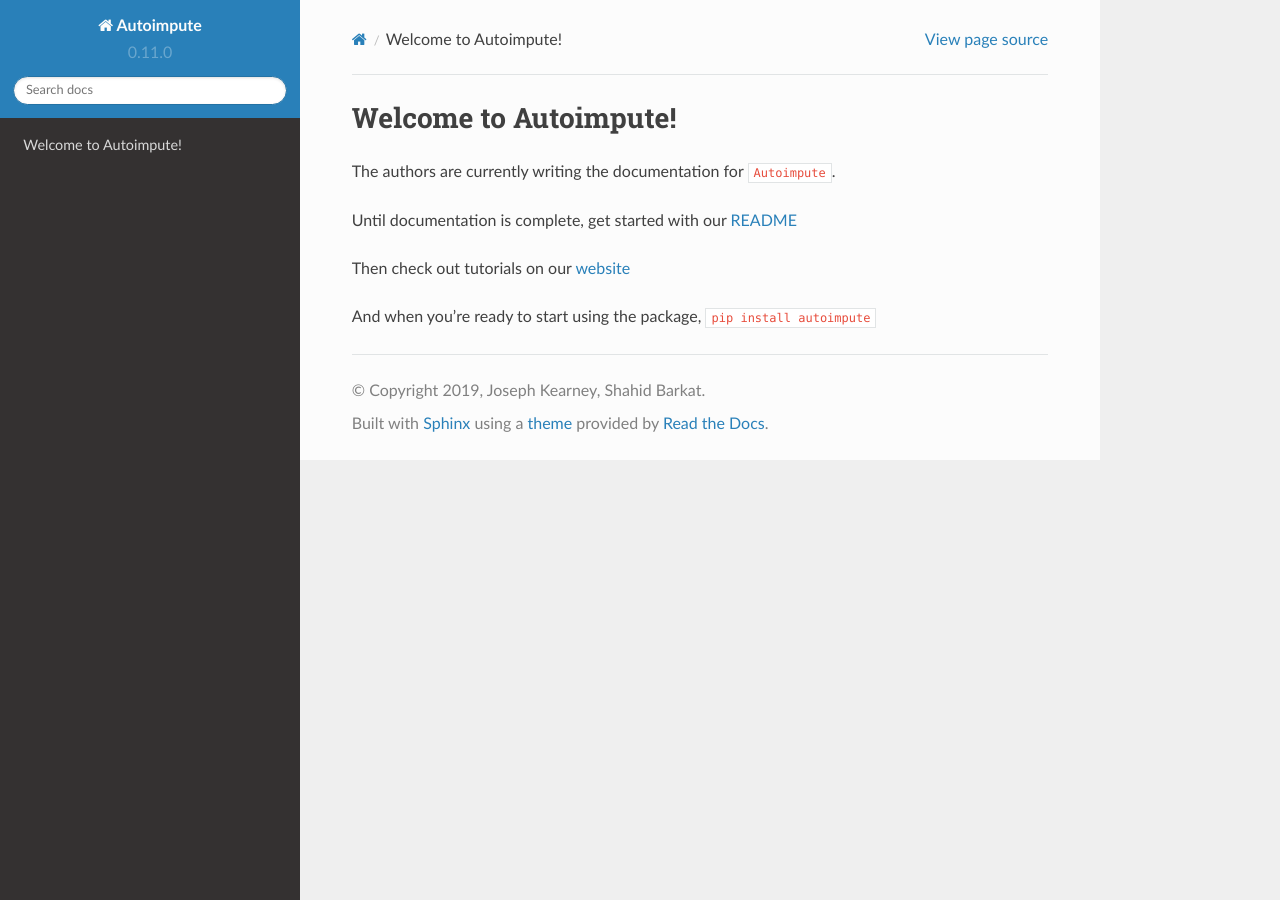
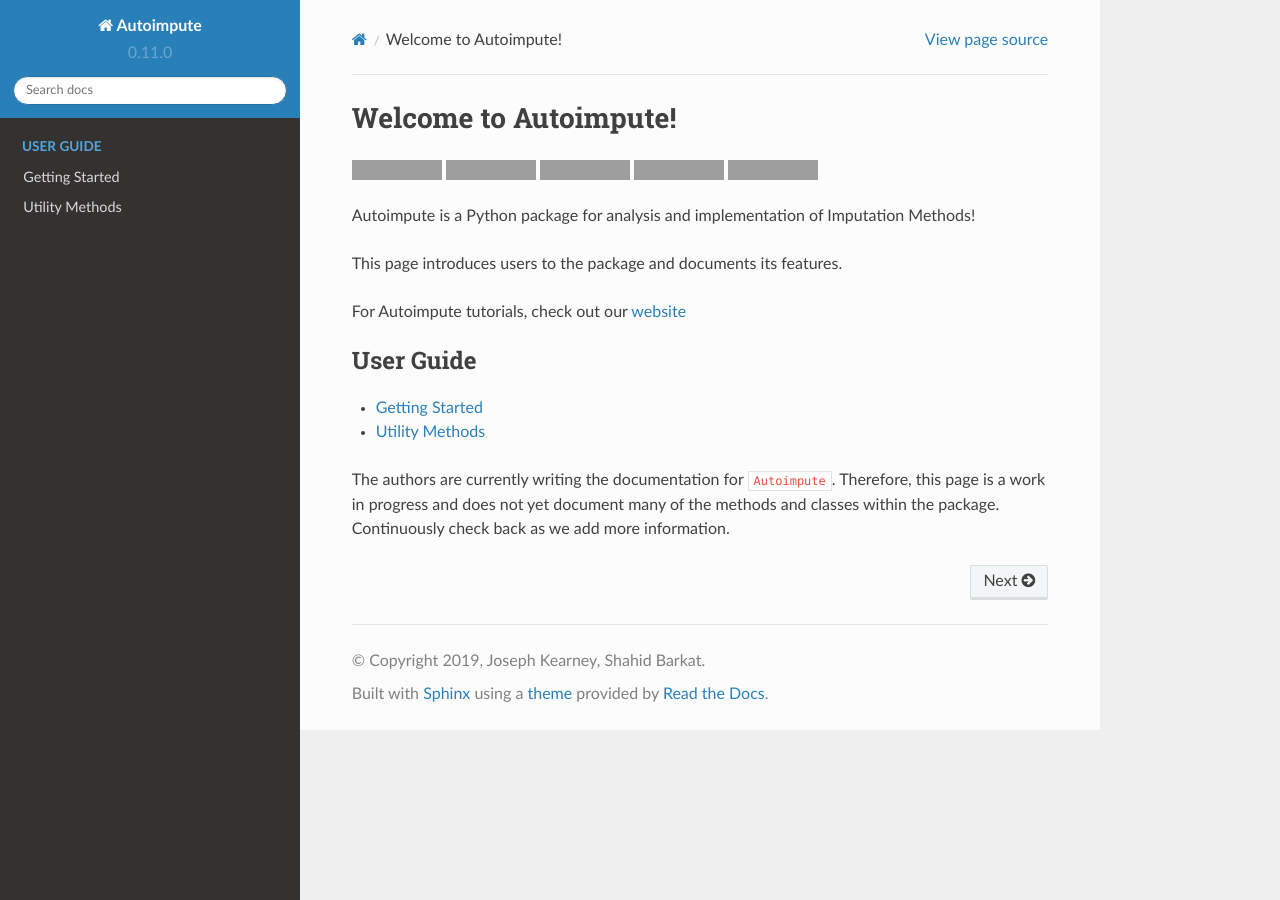
Before and after one commit to kearnz/autoimpute, a Sphinx documentation site: the page built from docs/source/index.rst, in a window 1280 px wide. Built offline with Sphinx 7.4.7 and the Read the Docs theme 2.0.0, drawn with Linux system fonts in a browser that asks for light colours; grey boxes are pictures that could not be loaded.

Commit message:
updated documentation with initial user guides

```diff
--- a/docs/source/conf.py
+++ b/docs/source/conf.py
@@ -65,6 +65,8 @@
     'sphinx.ext.ifconfig',
     'sphinx.ext.viewcode',
     'sphinx.ext.githubpages',
+    'sphinx.ext.napoleon',
+    'm2r'
 ]
 
 # Add any paths that contain templates here, relative to this directory.
@@ -73,8 +75,8 @@
 # The suffix(es) of source filenames.
 # You can specify multiple suffix as a list of string:
 #
-# source_suffix = ['.rst', '.md']
-source_suffix = '.rst'
+source_suffix = ['.rst', '.md']
+#source_suffix = '.rst'
 
 # The master toctree document.
 master_doc = 'index'
--- a/docs/source/index.rst
+++ b/docs/source/index.rst
@@ -1,23 +1,39 @@
-.. Autoimpute documentation master file, created by
-   sphinx-quickstart on Mon May 13 22:51:38 2019.
-   You can adapt this file completely to your liking, but it should at least
-   contain the root `toctree` directive.
-
 Welcome to Autoimpute!
 ======================
 
-.. toctree::
-   :maxdepth: 2
-   :caption: Contents:
+.. image:: https://badge.fury.io/py/autoimpute.svg
+   :target: https://badge.fury.io/py/autoimpute
+   :alt: PyPI version
 
-The authors are currently writing the documentation for :code:`Autoimpute`.
+.. image:: https://travis-ci.com/kearnz/autoimpute.svg?branch=master
+   :target: https://travis-ci.com/kearnz/autoimpute
+   :alt: Build Status
 
-Until documentation is complete, get started with our README_
+.. image:: https://readthedocs.org/projects/autoimpute/badge/?version=latest
+   :target: https://autoimpute.readthedocs.io/en/latest/?badge=latest
+   :alt: Documentation Status
 
-.. _README: https://github.com/kearnz/autoimpute/blob/master/README.md
+.. image:: https://img.shields.io/badge/License-MIT-blue.svg
+   :target: https://lbesson.mit-license.org/
+   :alt: MIT license
 
-Then check out tutorials on our website_
+.. image:: https://img.shields.io/badge/python-3.6-blue.svg
+   :target: https://www.python.org/downloads/release/python-360/
+   :alt: Python 3.6
+
+Autoimpute is a Python package for analysis and implementation of Imputation Methods!
+
+This page introduces users to the package and documents its features.
+
+For Autoimpute tutorials, check out our website_
 
 .. _website: https://kearnz.github.io/autoimpute-tutorials/
 
-And when you're ready to start using the package, :code:`pip install autoimpute`
+.. toctree::
+    :caption: User Guide
+    :titlesonly:
+
+    Getting Started <user_guide/getting_started>
+    Utility Methods <user_guide/utils>
+
+The authors are currently writing the documentation for :code:`Autoimpute`. Therefore, this page is a work in progress and does not yet document many of the methods and classes within the package. Continuously check back as we add more information.
--- /dev/null
+++ b/docs/source/user_guide/utils.rst
@@ -0,0 +1,5 @@
+Utility Methods
+===============
+
+.. automodule:: autoimpute.utils.patterns
+    :members:
```
Also changed, not shown: README.md (+1 -1 lines), docs/source/user_guide/getting_started.rst (added, +248 -0 lines).
